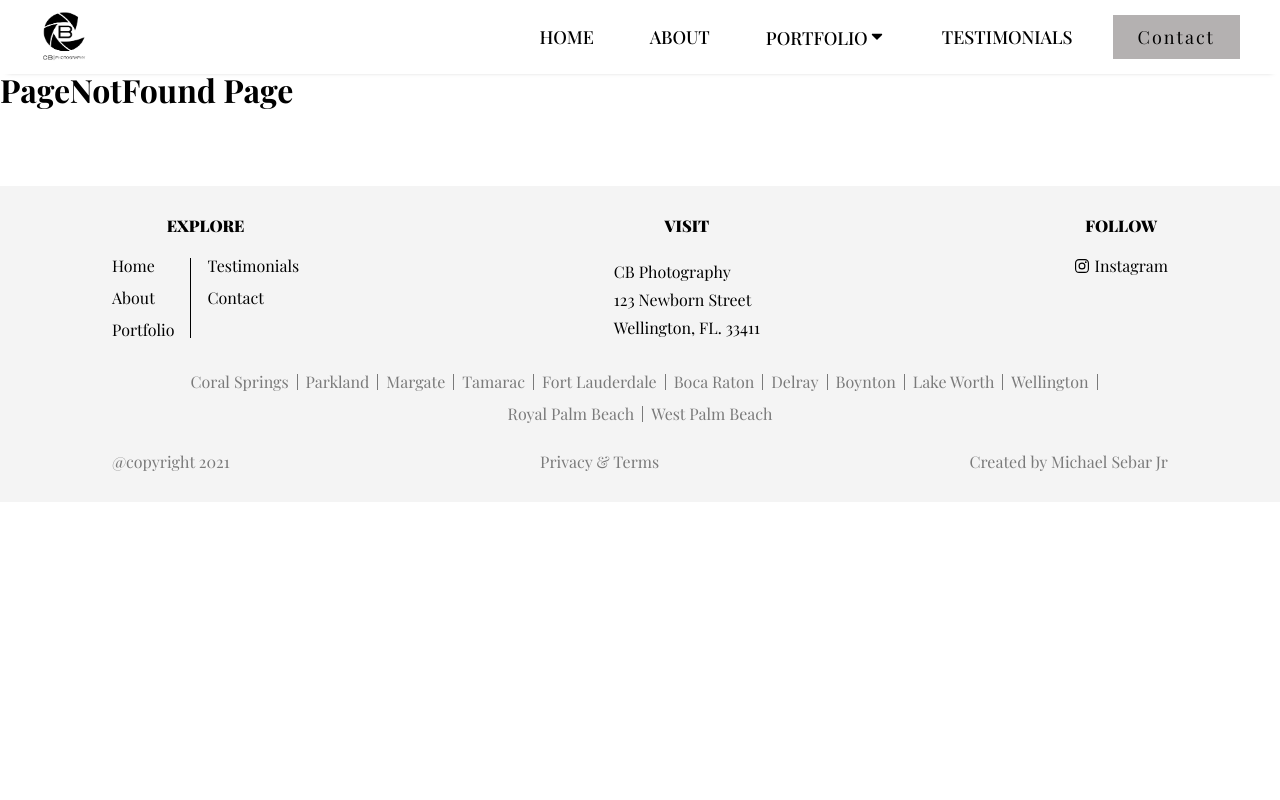
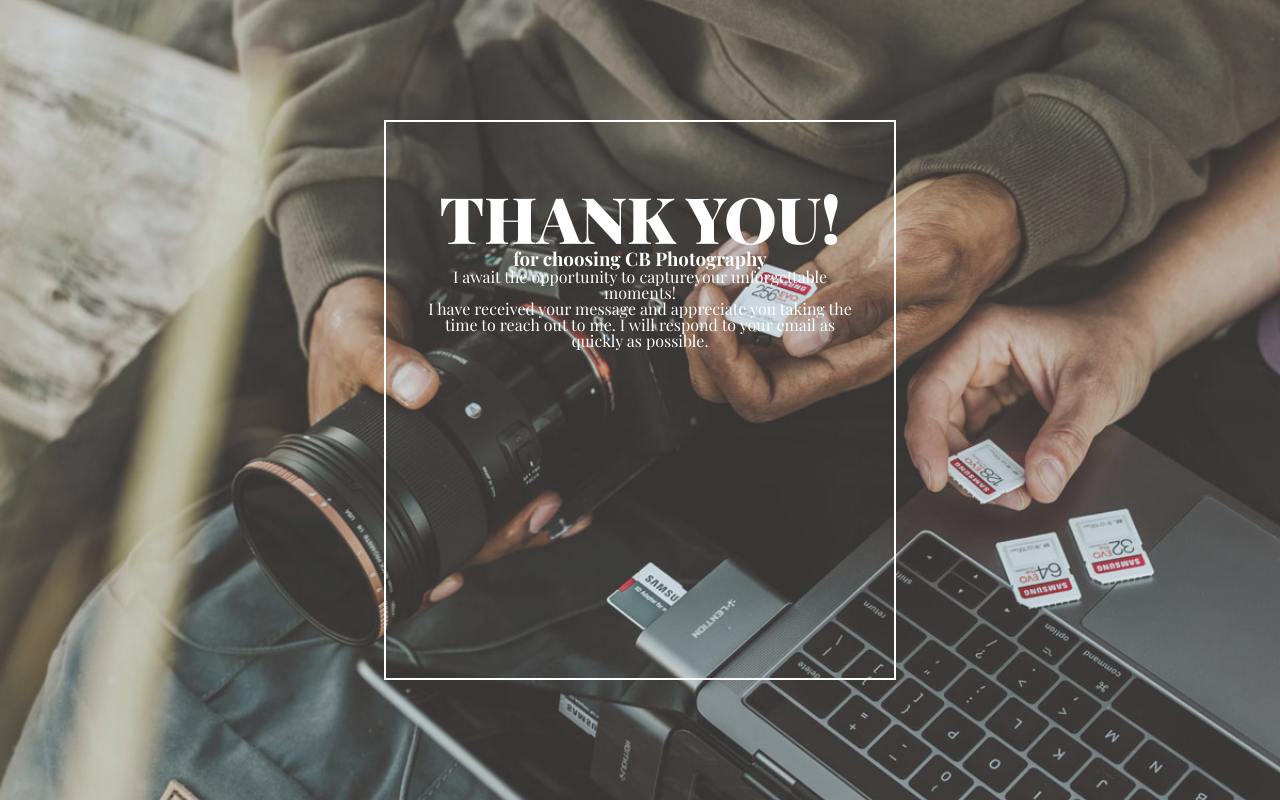
Before and after one commit to msebarjr/CB-Photography, a Next.js app: page /thankyou in a window 1280 px wide. Before the commit this address had no page. Built offline with nearby package versions, Linux system fonts and the light colour scheme.

Commit message:
Started on Thank You page

```diff
--- a/components/Hero.js
+++ b/components/Hero.js
@@ -9,7 +9,7 @@ function Hero(props) {
                 src={props.image}
                 alt={props.alt}
                 width={1600}
-                height={400}
+                height={500}
                 priority
                 layout="responsive"
                 objectFit="cover"
--- a/components/form/ContactForm.js
+++ b/components/form/ContactForm.js
@@ -133,9 +133,10 @@ function ContactForm() {
                 </div>
             </div>
 
+            <input type="text" name="_honey" style={{ display: "none" }} />
             <input type="hidden" name="_subject" value="New Client Inquiry!" />
-            <input type="text" name="_honey" style={{ display: "none" }} />
-            <input type="hidden" name="_template" value="box" />
+            <input type="hidden" name="_next" value="http://localhost:3000/" />
+            <input type="hidden" name="_template" value="" />
 
             {!formInputValidity.message && (
                 <p className={styles.error}>Please provide a message</p>
--- a/pages/_app.js
+++ b/pages/_app.js
@@ -1,15 +1,11 @@
 import MainContainer from "../components/helper/MainContainer";
-import Navbar from "../components/navigation/Navbar";
-import Footer from "../components/footer/Footer";
 
 import "../styles/globals.css";
 
 function MyApp({ Component, pageProps }) {
     return (
         <MainContainer>
-            <Navbar />
             <Component {...pageProps} />
-            <Footer />
         </MainContainer>
     );
 }
--- a/pages/about.js
+++ b/pages/about.js
@@ -13,6 +13,8 @@ import styles from "../styles/About.module.css";
 import AboutHeroImage from "../public/images/landscapes/ferris-wheel-ocean-city-nj-boardwalk.jpg";
 import ProfileImage from "../public/images/conrad.jpg";
 import CameraImage from "../public/images/camera.jpg";
+import Navbar from "../components/navigation/Navbar";
+import Footer from "../components/footer/Footer";
 
 export default function About() {
     return (
@@ -20,7 +22,7 @@ export default function About() {
             <Head>
                 <title>CB Photography | About</title>
             </Head>
-
+            <Navbar />
             <Hero image={AboutHeroImage} alt="Ocean City, NJ Boardwalk" />
 
             <div className="container">
@@ -88,6 +90,7 @@ export default function About() {
                     />
                 </div>
             </div>
+            <Footer />
         </>
     );
 }
--- a/pages/contact.js
+++ b/pages/contact.js
@@ -1,6 +1,8 @@
 import React, { useReducer } from "react";
 import Head from "next/head";
 
+import Navbar from "../components/navigation/Navbar";
+import Footer from "../components/footer/Footer";
 import ContactForm from "../components/form/ContactForm";
 import ContactInfo from "../components/form/ContactInfo";
 import Hero from "../components/Hero";
@@ -9,12 +11,12 @@ import ContactHeroImage from "../public/images/landscapes/group-on-bench-looking
 import styles from "../styles/Contact.module.css";
 
 function Contact() {
-
     return (
         <>
             <Head>
                 <title>CB Photography | Contact</title>
             </Head>
+            <Navbar />
             <Hero
                 image={ContactHeroImage}
                 alt="Ocean City, NJ Boardwalk"
@@ -26,6 +28,8 @@ function Contact() {
                     <ContactForm />
                 </div>
             </div>
+
+            <Footer />
         </>
     );
 }
--- a/pages/index.js
+++ b/pages/index.js
@@ -1,4 +1,7 @@
 import Head from "next/head";
+
+import Navbar from "../components/navigation/Navbar";
+import Footer from "../components/footer/Footer";
 
 export default function Home() {
     return (
@@ -7,7 +10,9 @@ export default function Home() {
                 <title>CB Photography | Home</title>
             </Head>
 
+            <Navbar />
             <h1>Homepage</h1>
+            <Footer />
         </>
     );
 }
--- /dev/null
+++ b/pages/thankyou.js
@@ -0,0 +1,48 @@
+import Head from "next/head";
+import Image from "next/image";
+import Link from "next/link";
+
+import ThankyouImage from "../public/images/thankyou1.jpg";
+import styles from "../styles/Thankyou.module.css";
+
+function Thankyou() {
+    return (
+        <>
+            <Head>
+                <title>CB Photography | About</title>
+            </Head>
+            <div className={styles.thankyou}>
+                <Image
+                    src={ThankyouImage}
+                    alt="Thank you background image"
+                    layout="fill"
+                    objectFit="cover"
+                    objectPosition="30% center"
+                />
+                <div className={styles.overlay}>
+                    <div className={styles.thankyou_wrapper}>
+                        <div className={styles.heading}>
+                            <h1>Thank you!</h1>
+                            <h3>for choosing CB Photography</h3>
+                        </div>
+                        <div className={styles.motto}>
+                            <p>
+                                I await the opportunity to <span>capture</span>
+                                your unforgettable moments!
+                            </p>
+                        </div>
+                        <div className={styles.message}>
+                            <p>
+                                I have received your message and appreciate you
+                                taking the time to reach out to me. I will
+                                respond to your email as quickly as possible.
+                            </p>
+                        </div>
+                    </div>
+                </div>
+            </div>
+        </>
+    );
+}
+
+export default Thankyou;
--- /dev/null
+++ b/styles/Thankyou.module.css
@@ -0,0 +1,54 @@
+.thankyou {
+    width: 100%;
+    height: 100%;
+    position: relative;
+}
+
+.overlay {
+    position: absolute;
+    top: 0;
+    left: 0;
+    width: 100%;
+    height: 100%;
+    background-color: rgba(255, 255, 255, 0.2);
+    display: flex;
+    justify-content: center;
+    align-items: center;
+}
+
+.thankyou_wrapper {
+    padding: 4rem 2rem;
+    width: 40%;
+    height: 70%;
+    /* background-color: rgba(255, 255, 225, 1); */
+    border: 2px solid white;
+    color: white;
+    text-align: center;
+}
+
+.heading h1 {
+    font-size: 4rem;
+    text-transform: uppercase;
+    font-weight: 900;
+    filter: brightness(100%);
+}
+
+.heading h3 {
+}
+
+/* 320px — 480px for mobile devices,
+   481px — 768px for iPads & tablets,
+   769px — 1024px for small screens like laptop,
+   1025px — 1200px for large screens like Desktops,
+   1201px and above for extra large screens like TV
+*/
+
+@media screen and (max-width: 768px) {
+    .thankyou {
+    }
+}
+
+@media screen and (max-width: 480px) {
+    .thankyou {
+    }
+}
--- a/styles/globals.css
+++ b/styles/globals.css
@@ -10,7 +10,7 @@ body {
     font-weight: 400;
     line-height: 1;
     width: 100vw;
-    height: 100vh;
+    height: 100%;
 }
 
 body {
@@ -39,6 +39,7 @@ textarea {
     width: 100%;
     max-width: 1600px;
     margin: 0 auto;
+    height: 100vh;
 }
 
 .container {
```
Also changed, not shown: pages/portfolio/index.js (+11 -4 lines), pages/testimonials.js (+6 -3 lines), public/images/thankyou1.jpg (added).
